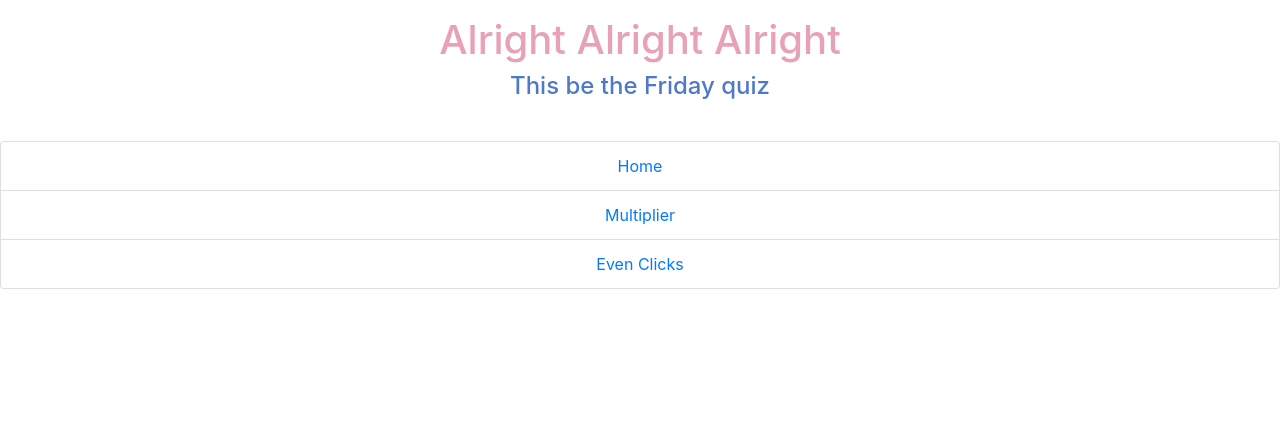
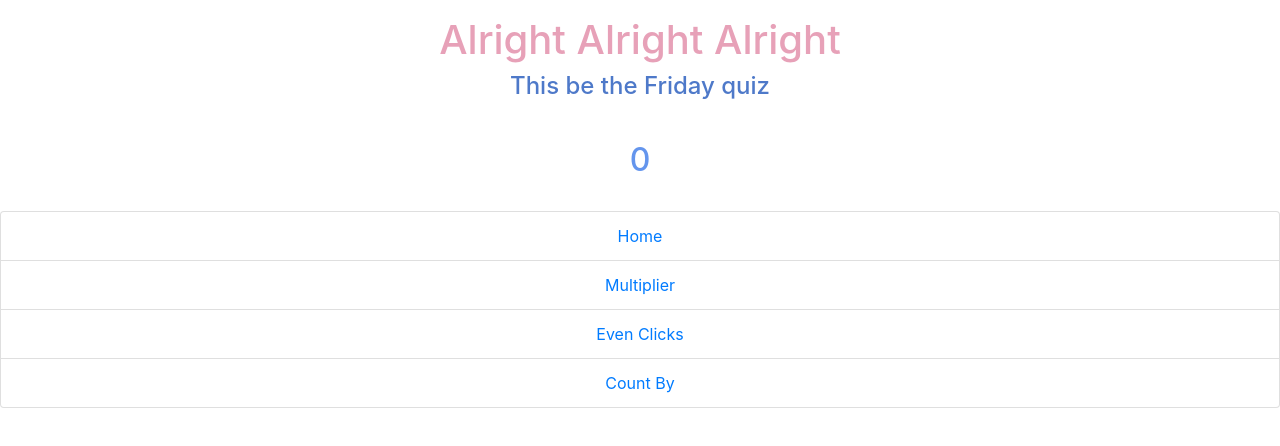
Before and after one commit to hgraceoc/Week-8---React-, a React (Create React App) app in the folder quiz/: page /count-by in a window 1280 px wide. Shown: the top 446 px of the page. Built offline with nearby package versions, Linux system fonts and the light colour scheme.

Commit message:
Count By Component

```diff
--- a/quiz/src/App.js
+++ b/quiz/src/App.js
@@ -6,6 +6,7 @@ import Footer from "./components/Footer";
 import Multiplier from "./components/Multiplier";
 import MultiplierBasic from "./components/MultiplierBasic";
 import EvenClicks from "./components/EvenClicks";
+import CountBy from "./components/CountBy";
 
 import { BrowserRouter as Router, Route } from "react-router-dom";
 
@@ -17,6 +18,7 @@ const App = () => (
       <Route exact path="/multiplier" component ={ Multiplier }/>
       <Route exact path="/multiplier" component ={ MultiplierBasic }/>
       <Route exact path="/even-clicks" component ={ EvenClicks }/>
+      <Route exact path="/count-by" component ={ CountBy }/>
 
       <Route path="/">
 
--- /dev/null
+++ b/quiz/src/components/CountBy.js
@@ -0,0 +1,36 @@
+import React, { Component } from "react";
+import { render } from "@testing-library/react";
+
+class CountBy extends Component {
+    constructor(props) {
+        super(props);
+
+        this.state = {
+            step: 0
+        };
+
+        this.handleClick = this.handleClick.bind(this);
+
+    }
+
+
+    handleClick() {
+        let currentStep = this.state.step;
+
+        this.setState({ step: currentStep + this.props.step });
+    }
+
+    render() {
+
+    return (
+        <h2 className="centered" onClick={ this.handleClick }>{ this.state.step }</h2>
+    );
+  }
+}
+
+
+CountBy.defaultProps = {
+    step: 5
+    }
+
+export default CountBy;
--- a/quiz/src/components/Footer.js
+++ b/quiz/src/components/Footer.js
@@ -17,6 +17,10 @@ const Footer = () => (
         <Link to="/even-clicks">Even Clicks</Link>
       </li>
 
+      <li className="list-group-item">
+        <Link to="/count-by">Count By</Link>
+      </li>
+
       </ul> );
 
 export default Footer;
```
